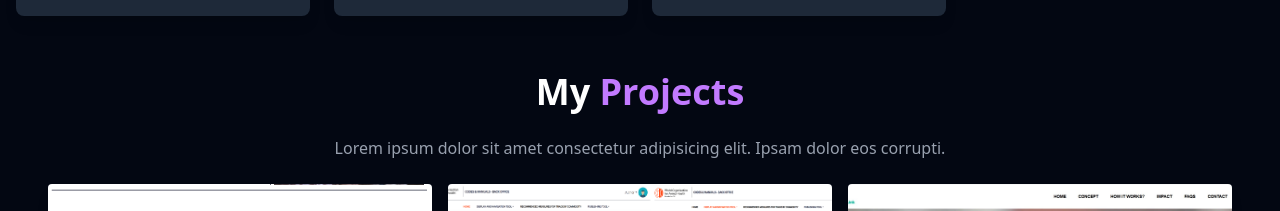
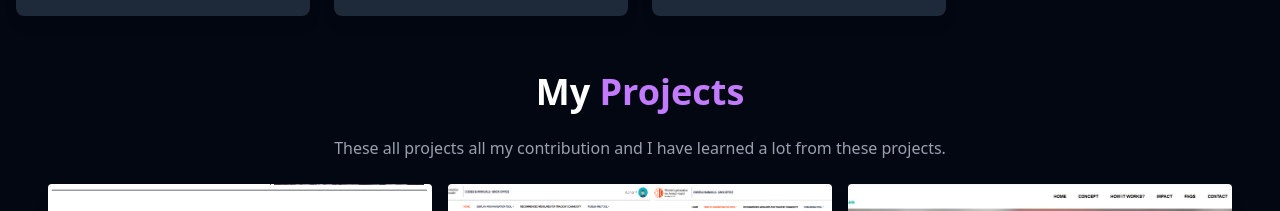
Before and after one commit to malik9594/UPDATED-PORTFOLIO, a React (Vite) app: page / in a window 1280 px wide. Shown: the part 2480-2691 px from the top of the page. Built offline with nearby package versions, Linux system fonts and the light colour scheme.

Commit message:
some settings in projects

```diff
--- a/src/components/Navbar.jsx
+++ b/src/components/Navbar.jsx
@@ -97,9 +97,9 @@ const Navbar = () => {
           </a>
         ))}
         {/* Contact button */}
-        <button className="inline-flex text-white border-2 py-2 px-6 focus: outline-none hover:bg-purple-800 rounded-full text-lg">
-          Contact
-        </button>
+        <a  href="//api.whatsapp.com/send?phone=923349594377&text=WHATEVER_LINK_OR_TEXT_YOU_WANT_TO_SEND" target="_blank"  className="inline-flex text-white border-2 py-2 px-6 focus:outline-none hover:bg-purple-800 rounded-full text-lg cursor-pointer">
+            Contact
+          </a>
       </div>
     </header>
   );
--- a/src/components/Projects.jsx
+++ b/src/components/Projects.jsx
@@ -92,8 +92,7 @@ const Projects = () => {
             My <span className="text-purple-400">Projects</span>
           </h1>
           <p className="text-gray-400 mt-2 sm:mt-4 text-sm sm:text-base">
-            Lorem ipsum dolor sit amet consectetur adipisicing elit. Ipsam dolor
-            eos corrupti.
+            These all projects all my contribution and I have learned a lot from these projects.
           </p>
         </header>
       </section>
```
